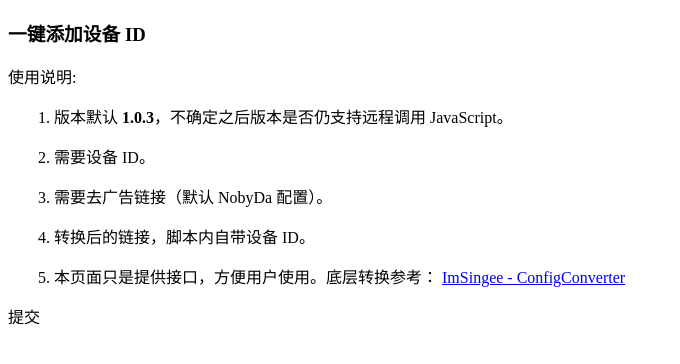
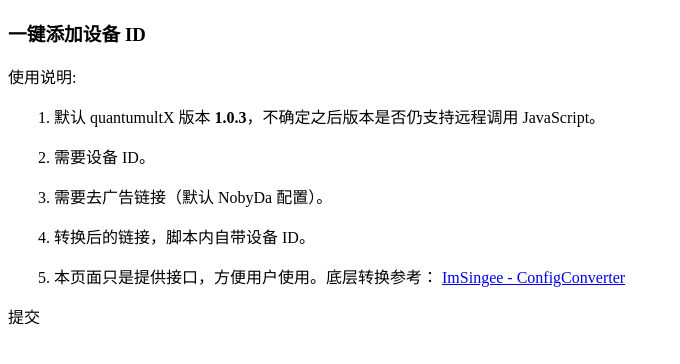
Before and after one commit to alpha87/converter, a plain HTML site: page index.html in a window 1280 px wide. Shown: the whole page, without its empty margins (0-680 px from the left). Drawn offline with nearby package versions, Linux system fonts and the light colour scheme.

Commit message:
Update index.html

```diff
--- a/index.html
+++ b/index.html
@@ -22,7 +22,7 @@
     </div>
     <div id="description">
         使用说明:
-        <p>1. 版本默认 <b>1.0.3</b>，不确定之后版本是否仍支持远程调用 JavaScript。</p>
+        <p>1. 默认 quantumultX 版本 <b>1.0.3</b>，不确定之后版本是否仍支持远程调用 JavaScript。</p>
         <p>2. 需要设备 ID。</p>
         <p>3. 需要去广告链接（默认 NobyDa 配置）。</p>
         <p>4. 转换后的链接，脚本内自带设备 ID。</p>
```
